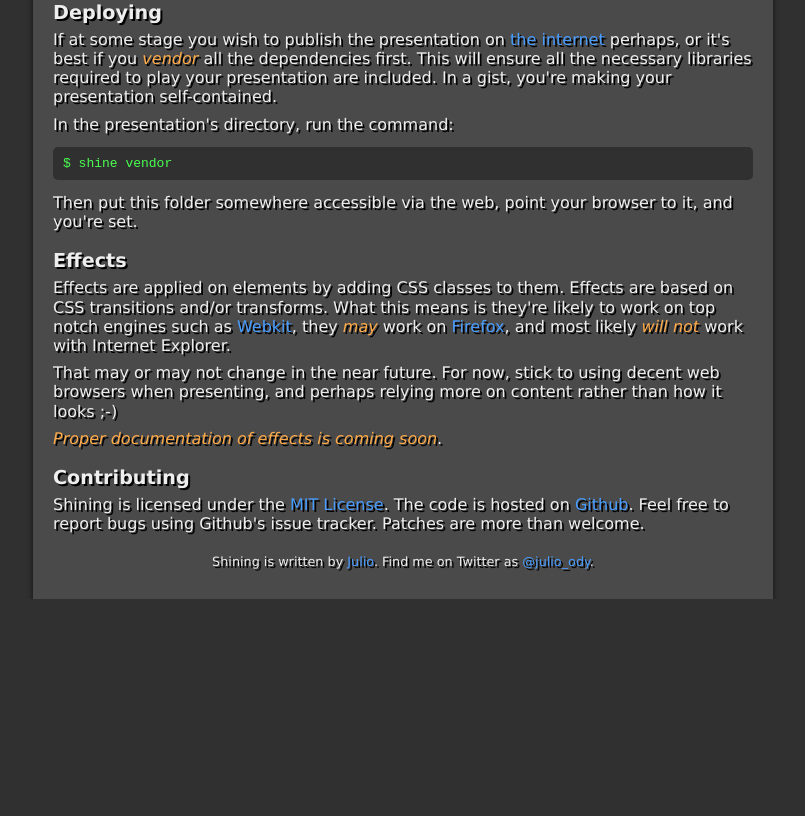
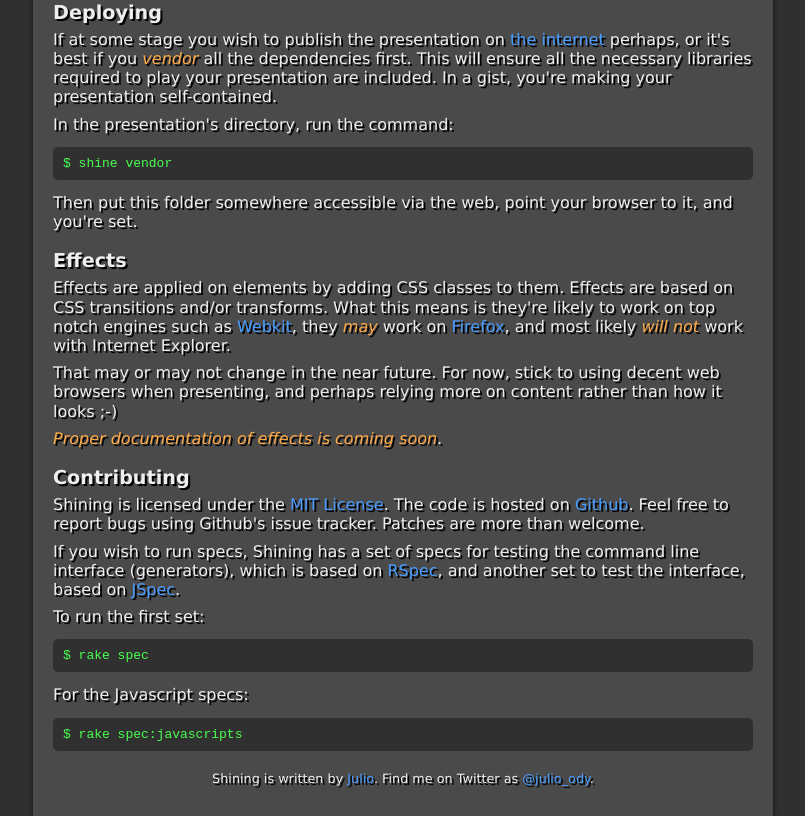
Before and after one commit to juliocesar/shining-website, a plain HTML site: page public/index.html in a window 1280 px wide. Shown: the part 2190-3006 px from the top of the page, without its empty margins (237-1042 px from the left). Before the commit the page ends 2789 px from the top, so only its background shows below. Drawn offline with Linux system fonts and the light colour scheme.

Commit message:
running specs

```diff
--- a/public/index.html
+++ b/public/index.html
@@ -163,6 +163,15 @@
         is hosted on <a href="http://github.com/juliocesar/shining">Github</a>. Feel free to report bugs using Github's issue
         tracker. Patches are more than welcome.
       </p>
+      <p>
+        If you wish to run specs, Shining has a set of specs for testing the command line interface (generators), which is
+        based on <a href="http://rspec.info/">RSpec</a>, and another set to test the interface, based on
+        <a href="http://jspec.info/">JSpec</a>.
+      </p>
+      <p>To run the first set:</p>
+      <code>$ rake spec</code>
+      <p>For the Javascript specs:</p>
+      <code>$ rake spec:javascripts</code>
     </section>
     <footer>
       <p>
```
